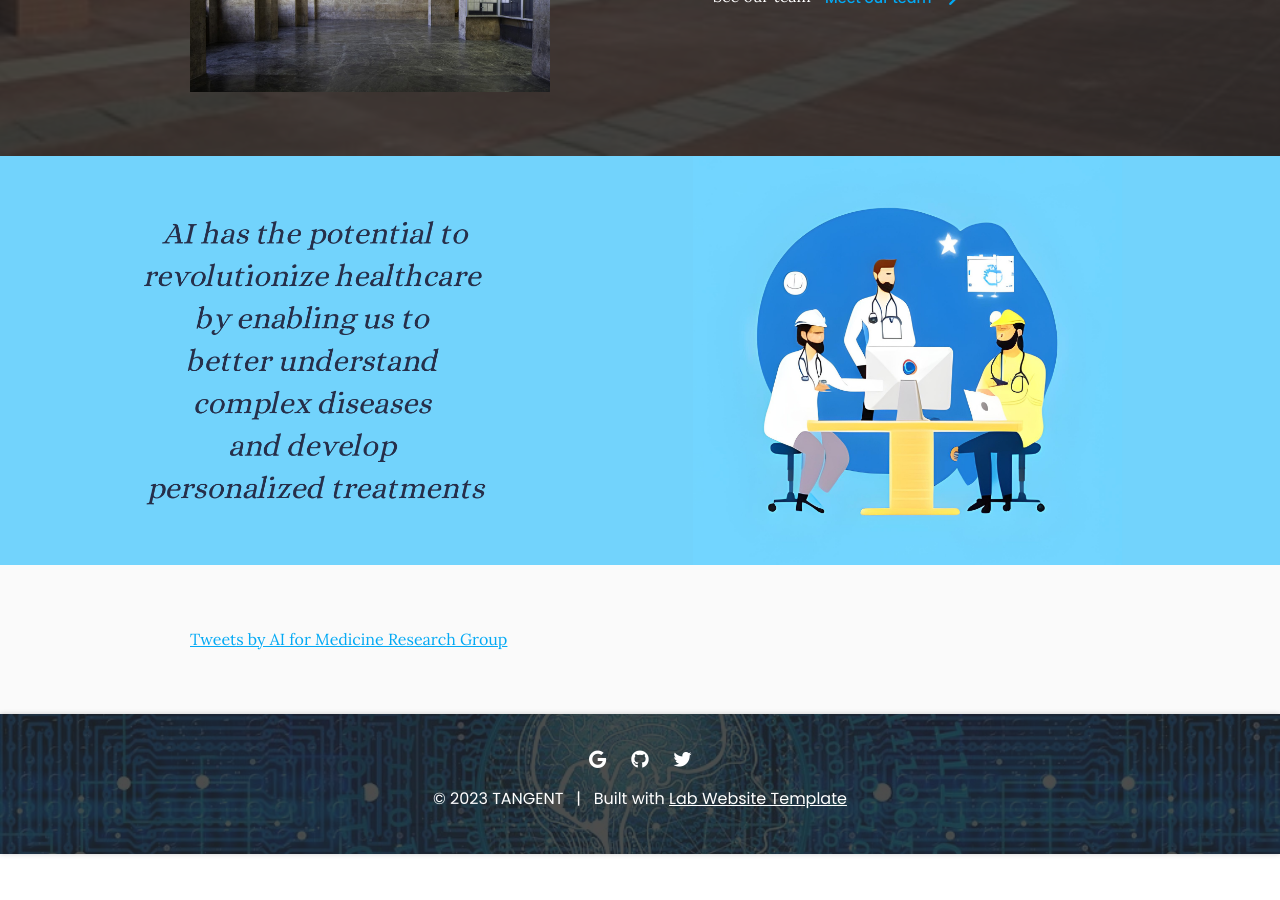
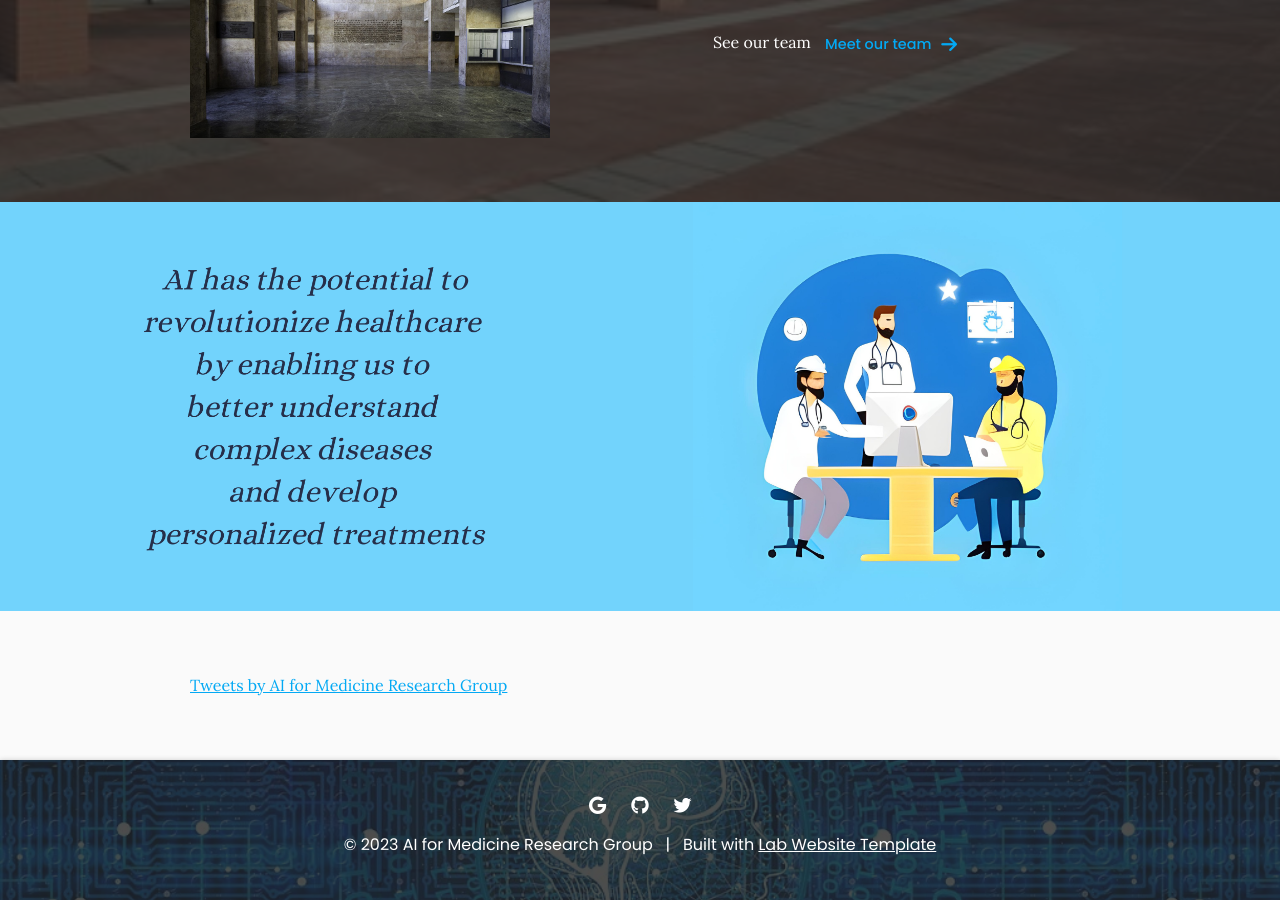
Before and after one commit to riccardoscheda/riccardoscheda.github.io, a Jekyll site: the page built from index.md, in a window 1280 px wide and 900 px high, scrolled down 2169 px. Built offline with Jekyll 4.4.1, drawn with Linux system fonts in a browser that asks for light colours; comment, search, counter and statistics services are not loaded; before the commit the page ends 3023 px from its top, so only the background shows below that; some of the changed text lies outside the part shown.

Commit message:
Update _config.yaml

```diff
--- a/_config.yaml
+++ b/_config.yaml
@@ -1,7 +1,7 @@
 ### basic settings
 
 # site properties and page defaults
-title: TANGENT
+title: AI for Medicine Research Group
 description: An easy-to-use, flexible website template for labs, with automatic citations, GitHub tag imports, pre-built components, and more.
 logo: images/logo.png
 header: images/AI.jpeg
```
